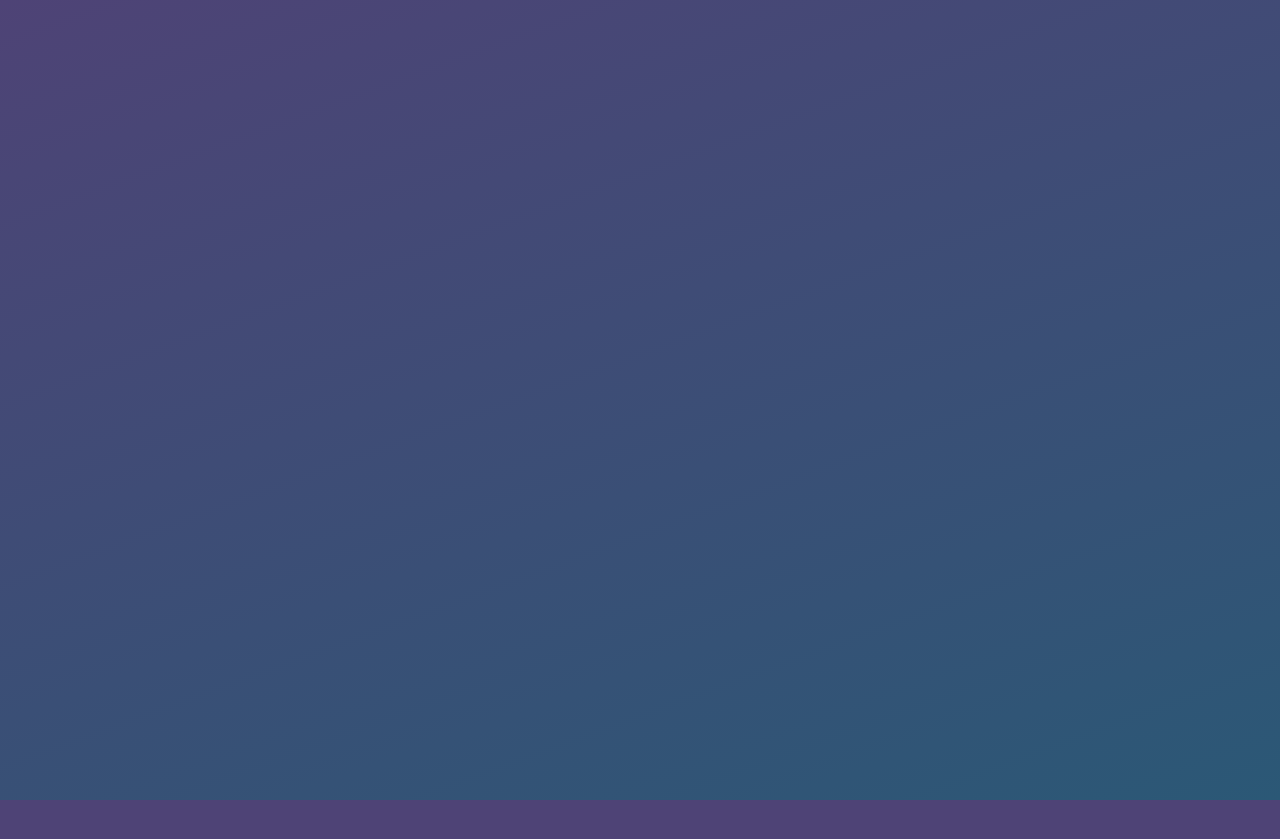
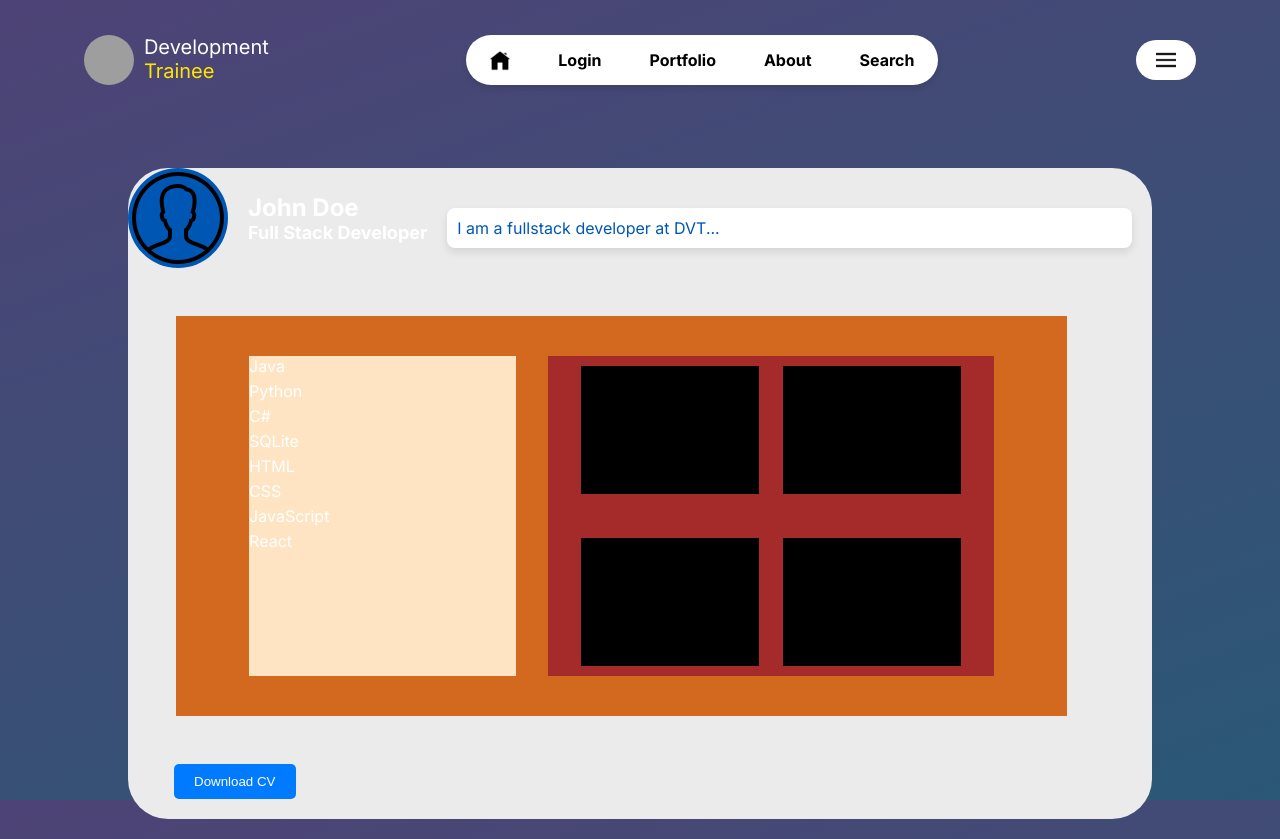
Before and after one commit to NjabuloKukame/DVT-Trainee-Portfolio, a React (Vite) app in the folder DVT_Trainee_Portfolio/: page /userportfolio in a window 1280 px wide. Before the commit this address had no page. Before the commit the page ends 800 px from the top, so only its background shows below. Built offline with nearby package versions, Linux system fonts and the light colour scheme; grey boxes are pictures that could not be loaded; a web font is replaced by a local one.

Commit message:
User portfolio

```diff
--- /dev/null
+++ b/DVT_Trainee_Portfolio/src/UserPortfolio.css
@@ -0,0 +1,134 @@
+
+.portfolio-container {
+    display: flex;
+    flex-direction: column;
+    align-items: flex-start;
+    margin: 3rem;
+    margin-left: 10%;
+    margin-bottom: 20px;
+    justify-content: center;
+    background-color: rgb(235, 235, 235);
+    border-radius: 2.5rem;
+    width: 80%;
+
+}
+
+
+.profile-header {
+    display: flex;
+    flex-direction: row;
+    align-items: center;
+    gap: 20px;
+}
+
+
+.profile-img {
+    width: 100px;
+    height: 100px;
+    border-radius: 50%;
+    background-color: #0056b3;
+}
+
+
+.user-info h1 {
+    margin: 0;
+    font-size: 24px;
+}
+
+.user-info h3 {
+    margin: 0;
+    font-size: 18px;
+    color: white;
+}
+
+
+.about-section {
+    display: flex;
+    background-color: white;
+    margin-top: 20px;
+    gap: 5px;
+    padding: 10px;
+    border-radius: 8px;
+    width: 685px;
+    box-shadow: 0 4px 8px rgba(0, 0, 0, 0.1);
+}
+
+.about-section p{
+    color: #0056b3;
+}
+
+
+.technology-stack-section ul {
+    list-style-type: none;
+    padding: 0;
+    background-color: bisque;
+    height: 80%;
+    margin-top: 2.5rem;
+    margin-bottom: 1rem;
+}
+
+.technology-section{
+    display: flex;
+    flex-direction: row;
+    gap: 2rem;
+    margin: 3rem;
+    height: 25rem;
+    width: 87%;
+    background-color: chocolate;
+    justify-content: center;
+    align-content: center;
+}
+
+.technology-stack-section li {
+    margin: 5px 0;
+}
+
+.technology-stack-section {
+    width: 30%;
+}
+
+.cv-btn button {
+    padding: 10px 20px;
+    background-color: #007bff;
+    color: white;
+    margin-bottom: 20px;
+    margin-left: 46px;
+    border: none;
+    border-radius: 5px;
+    cursor: pointer;
+}
+
+.cv-btn button:hover {
+    background-color: #0056b3;
+}
+
+.project-grid-section {
+    background-color: brown;
+    height: 80%;
+    width: 50%;
+    margin-bottom: 1rem;
+    margin-top: 2.5rem;
+    display: flex;
+    flex-wrap: wrap;
+    gap: 1.5rem;
+    justify-content: center;
+    align-items: center;
+}
+
+.project {
+    width: 40%;
+    height: 40%;
+    background-color: black;
+}
+
+/* .about-section{
+    color: black;
+    display: flex;
+    justify-content: center;
+    margin-right: calc(20% - 50px);
+    margin-top: 3%;
+    width: 50%;
+    flex-direction:column;
+    background-color: white;
+    border-radius: 1.5rem;
+} */
--- /dev/null
+++ b/DVT_Trainee_Portfolio/src/UserPortfolio.jsx
@@ -0,0 +1,53 @@
+import './styles.css';
+import './UserPortfolio.css';
+import ProfileImage from './assets/icons8-user-profile-100.png';
+import Header from './components/Header';
+
+function UserPortfolio(){
+    const projects = [0,0,0,0]
+    return(
+        <>
+            <Header/>
+            <div className="portfolio-container">
+
+                <div className="profile-header">
+                    <img src={ProfileImage} alt="Profile" className="profile-img" />
+                    <div className="user-info">
+                        <h1>John Doe</h1>
+                        <h3>Full Stack Developer</h3>
+                    </div>
+
+                    <div className="about-section">
+                        <p>I am a fullstack developer at DVT...</p>
+                    </div>
+                </div>
+                <div className="technology-section">
+                    <div className="technology-stack-section">
+                        <ul>
+                            <li>Java</li>
+                            <li>Python</li>
+                            <li>C#</li>
+                            <li>SQLite</li>
+                            <li>HTML</li>
+                            <li>CSS</li>
+                            <li>JavaScript</li>
+                            <li>React</li>
+                        </ul>
+                    </div>
+                    <div className="project-grid-section">
+                        {projects.map( (project) => {
+                            return (<div className='project'></div>)
+                        })}
+                    </div>
+                </div>
+                    <div>
+                    <div className="cv-btn">
+                        <button>Download CV</button>
+                    </div>
+                </div>
+            </div>
+        </>
+    );
+}
+
+export default UserPortfolio;
--- a/DVT_Trainee_Portfolio/src/main.jsx
+++ b/DVT_Trainee_Portfolio/src/main.jsx
@@ -7,6 +7,7 @@ import About from './About.jsx';
 import Search from './Search.jsx';
 import Login from './Login.jsx';
 import Portfolio from './Portfolio.jsx';
+import UserPortfolio from './UserPortfolio.jsx';
 
 createRoot(document.getElementById('root')).render(
   <StrictMode>
@@ -17,6 +18,7 @@ createRoot(document.getElementById('root')).render(
         <Route path="/search" element={<Search />} />
         <Route path="/login" element={<Login />} />
         <Route path="/portfolio" element={<Portfolio />} />
+        <Route path="/userportfolio" element={<UserPortfolio />} />
       </Routes>
     </Router>
   </StrictMode>
```
Also changed, not shown: DVT_Trainee_Portfolio/src/assets/icons8-user-profile-100.png (added), DVT_Trainee_Portfolio/src/assets/user-profile-icon.png (added).
